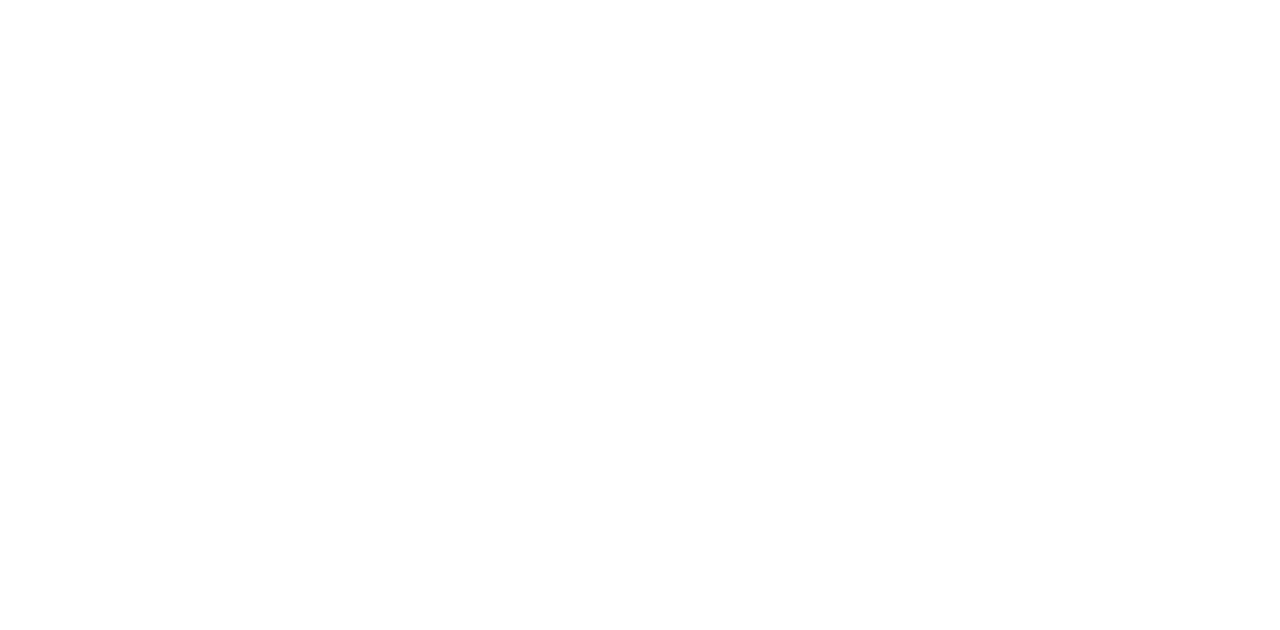
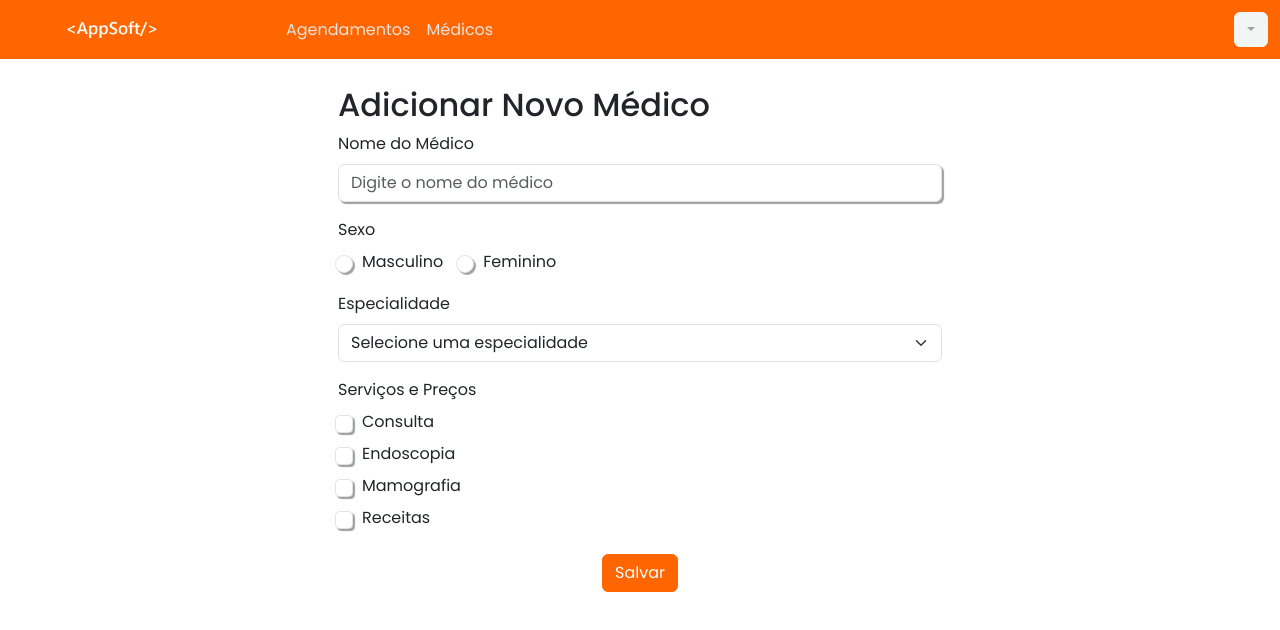
Before and after one commit to appsoft-lucio/agendaMedica, a React (Vite) app in the folder front-end_desktop/: page /doctor/add in a window 1280 px wide. Before the commit this address had no page. Shown: the top 630 px of the page. Built offline with nearby package versions, Linux system fonts and the light colour scheme.

Commit message:
Criei pagina para adicionar novo médico no fornt-end-desktop

```diff
--- a/front-end_desktop/src/pages/appointment-add/appointment-add.jsx
+++ b/front-end_desktop/src/pages/appointment-add/appointment-add.jsx
@@ -145,7 +145,7 @@
   }, [idDoctor]);
 
   return (
-    <>
+    <section>
       <NavBar />
       <section className="container-fluid mt-page ">
         <section className="row col-lg-4 offset-lg-4">
@@ -270,6 +270,6 @@
           </section>
         </section>
       </section>
-    </>
+    </section>
   );
 }
--- /dev/null
+++ b/front-end_desktop/src/pages/doctor-add/doctor-add.jsx
@@ -0,0 +1,186 @@
+import NavBar from "../../components/navBar/navBar.jsx";
+import { useState } from "react";
+
+export default function DoctorAdd() {
+  // Simulando dados do banco de dados
+  const specialties = [
+    "Cardiologia",
+    "Dermatologia",
+    "Ginecologia",
+    "Pediatria",
+    "Ortopedia",
+  ];
+  const services = [
+    { id: 1, name: "Consulta" },
+    { id: 2, name: "Endoscopia" },
+    { id: 3, name: "Mamografia" },
+    { id: 4, name: "Receitas" },
+  ];
+
+  const [doctorName, setDoctorName] = useState("");
+  const [gender, setGender] = useState("");
+  const [specialty, setSpecialty] = useState("");
+  const [selectedServices, setSelectedServices] = useState([]);
+  const [servicePrices, setServicePrices] = useState({});
+
+  // Manipula a seleção de serviços
+  const handleServiceChange = (id) => {
+    setSelectedServices((prev) =>
+      prev.includes(id)
+        ? prev.filter((service) => service !== id)
+        : [...prev, id]
+    );
+  };
+
+  // Atualiza o preço de um serviço
+  const handlePriceChange = (id, price) => {
+    setServicePrices((prev) => ({
+      ...prev,
+      [id]: price,
+    }));
+  };
+
+  // Função para salvar o médico
+  const saveDoctor = () => {
+    const doctorData = {
+      name: doctorName,
+      gender,
+      specialty,
+      services: selectedServices.map((id) => ({
+        id,
+        price: servicePrices[id] || 0,
+      })),
+    };
+
+    console.log("Dados do Médico a serem salvos:", doctorData);
+    // Aqui, envie os dados para a API
+  };
+
+  return (
+    <section>
+      <NavBar />
+      <section className="container-fluid mt-page">
+        <section className="row col-lg-6 offset-lg-3">
+          <h2 className="mt-3">Adicionar Novo Médico</h2>
+          {/* Nome do Médico */}
+          <section className="mb-3">
+            <label htmlFor="name" className="form-label">
+              Nome do Médico
+            </label>
+            <input
+              type="text"
+              id="name"
+              className="form-control"
+              placeholder="Digite o nome do médico"
+              value={doctorName}
+              onChange={(e) => setDoctorName(e.target.value)}
+            />
+          </section>
+          {/* Sexo */}
+          <section className="mb-3">
+            <label className="form-label">Sexo</label>
+            <div>
+              <div className="form-check form-check-inline">
+                <input
+                  className="form-check-input"
+                  type="radio"
+                  name="gender"
+                  id="male"
+                  value="M"
+                  checked={gender === "M"}
+                  onChange={(e) => setGender(e.target.value)}
+                />
+                <label className="form-check-label" htmlFor="male">
+                  Masculino
+                </label>
+              </div>
+              <div className="form-check form-check-inline">
+                <input
+                  className="form-check-input"
+                  type="radio"
+                  name="gender"
+                  id="female"
+                  value="F"
+                  checked={gender === "F"}
+                  onChange={(e) => setGender(e.target.value)}
+                />
+                <label className="form-check-label" htmlFor="female">
+                  Feminino
+                </label>
+              </div>
+            </div>
+          </section>
+          {/* Especialidade */}
+          <section className="mb-3">
+            <label htmlFor="specialty" className="form-label">
+              Especialidade
+            </label>
+            <select
+              id="specialty"
+              className="form-select"
+              value={specialty}
+              onChange={(e) => setSpecialty(e.target.value)}
+            >
+              <option value="">Selecione uma especialidade</option>
+              {specialties.map((spec, index) => (
+                <option key={index} value={spec}>
+                  {spec}
+                </option>
+              ))}
+            </select>
+          </section>
+          {/* Serviços e Preços */}
+          <section className="mb-3">
+            <label className="form-label">Serviços e Preços</label>
+            <div>
+              {services.map((service) => (
+                <div key={service.id} className="mb-2">
+                  <div className="form-check">
+                    <input
+                      className="form-check-input"
+                      type="checkbox"
+                      id={`service-${service.id}`}
+                      value={service.id}
+                      checked={selectedServices.includes(service.id)}
+                      onChange={() => handleServiceChange(service.id)}
+                    />
+                    <label
+                      className="form-check-label"
+                      htmlFor={`service-${service.id}`}
+                    >
+                      {service.name}
+                    </label>
+                  </div>
+                  {selectedServices.includes(service.id) && (
+                    <input
+                      type="number"
+                      className="form-control mt-2"
+                      placeholder="Preço do serviço"
+                      value={servicePrices[service.id] || ""}
+                      onChange={(e) =>
+                        handlePriceChange(
+                          service.id,
+                          parseFloat(e.target.value)
+                        )
+                      }
+                    />
+                  )}
+                </div>
+              ))}
+            </div>
+          </section>
+          {/* Botão de Salvar */}
+          <section className="text-center">
+            <button
+              className="btn btn-custom"
+              type="button"
+              onClick={saveDoctor}
+            >
+              Salvar
+            </button>
+          </section>
+        </section>
+      </section>
+    </section>
+  );
+}
--- a/front-end_desktop/src/pages/doctor/doctor.jsx
+++ b/front-end_desktop/src/pages/doctor/doctor.jsx
@@ -49,7 +49,7 @@
         </section>
         <section className="d-flex ">
           <Link
-            to="#"
+            to="/doctor/add"
             className="btn ms-5 mb-2  btn-custom text-nowrap novo-medico"
           >
             Novo Médico
--- a/front-end_desktop/src/rotas.jsx
+++ b/front-end_desktop/src/rotas.jsx
@@ -5,6 +5,7 @@
 import Appointments from "./pages/appointments/appointments.jsx";
 import AppointmentAdd from "./pages/appointment-add/appointment-add.jsx";
 import Doctor from "./pages/doctor/doctor.jsx";
+import DoctorAdd from "./pages/doctor-add/doctor-add.jsx";
 
 export default function Rotas() {
   return (
@@ -19,6 +20,7 @@
           element={<AppointmentAdd />}
         />
         <Route path="/doctor" element={<Doctor />} />
+        <Route path="/doctor/add" element={<DoctorAdd />} />
       </Routes>
     </BrowserRouter>
   );
```
